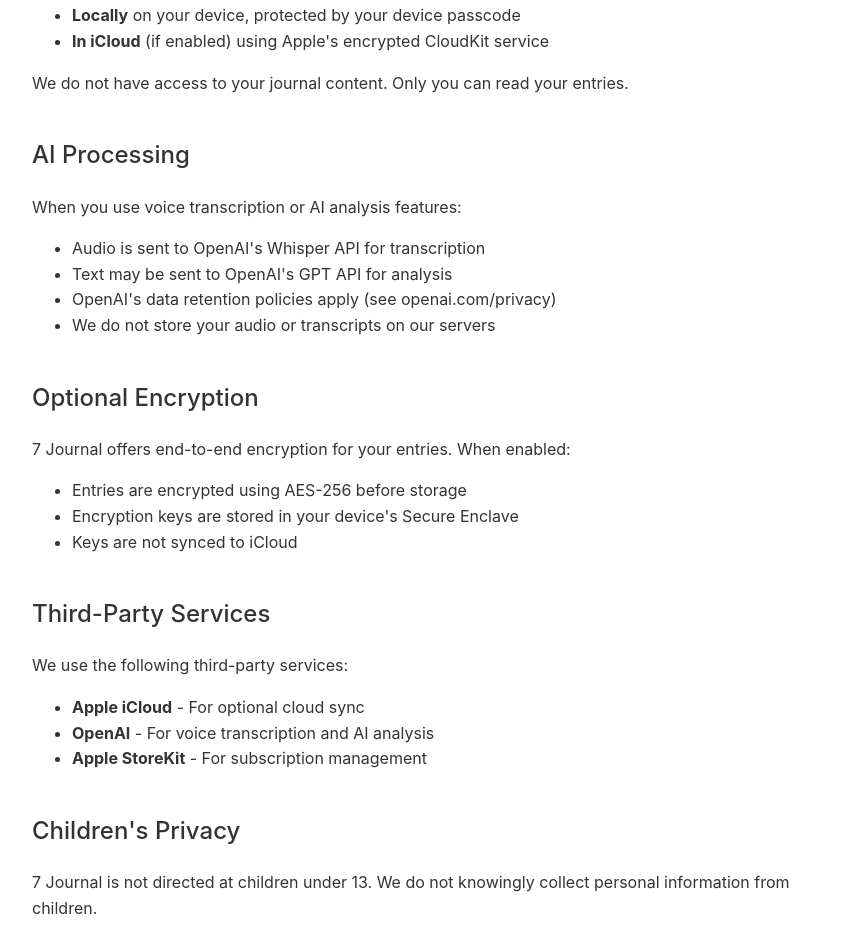
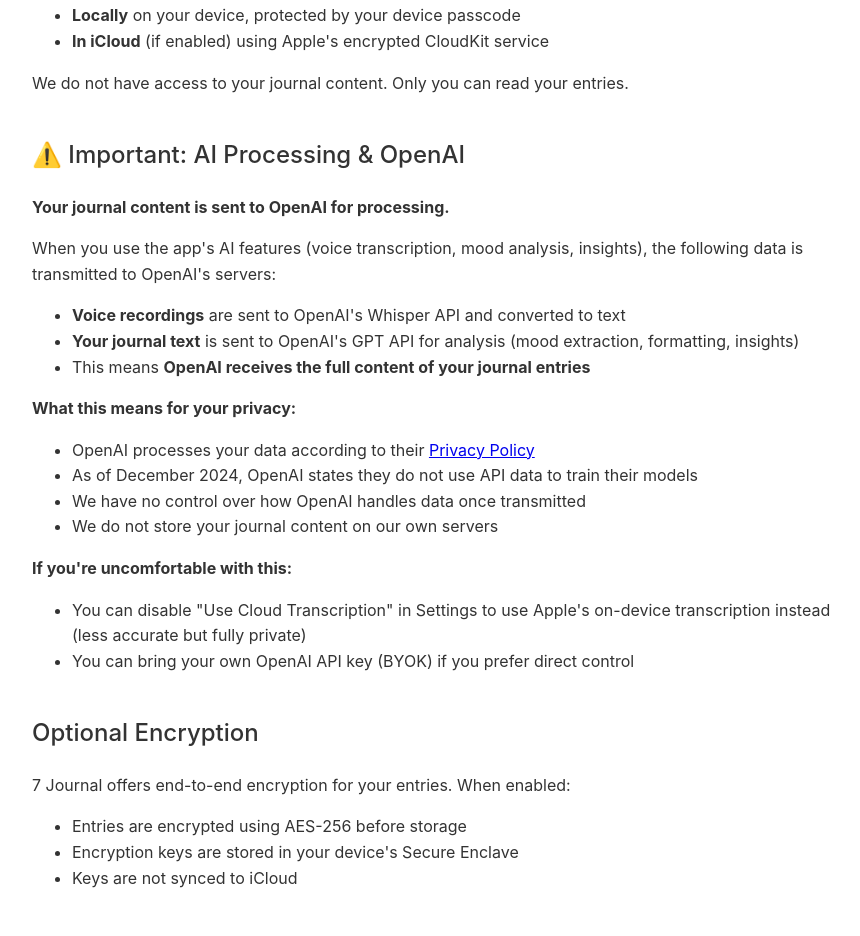
Before and after one commit to alexhendershott/7journal, a plain HTML site: page privacy-policy.html in a window 1280 px wide. Shown: the part 819-1755 px from the top of the page, without its empty margins (208-1068 px from the left). Drawn offline with Linux system fonts and the light colour scheme.

Commit message:
Make OpenAI data sharing more explicit in Privacy Policy

```diff
--- a/privacy-policy.html
+++ b/privacy-policy.html
@@ -1,5 +1,6 @@
 <!DOCTYPE html>
 <html lang="en">
+
 <head>
     <meta charset="UTF-8">
     <meta name="viewport" content="width=device-width, initial-scale=1.0">
@@ -13,18 +14,34 @@
             line-height: 1.6;
             color: #333;
         }
-        h1 { font-weight: 300; }
-        h2 { font-weight: 500; margin-top: 40px; }
-        p { margin: 16px 0; }
-        .updated { color: #666; font-size: 14px; }
+
+        h1 {
+            font-weight: 300;
+        }
+
+        h2 {
+            font-weight: 500;
+            margin-top: 40px;
+        }
+
+        p {
+            margin: 16px 0;
+        }
+
+        .updated {
+            color: #666;
+            font-size: 14px;
+        }
     </style>
 </head>
+
 <body>
     <h1>Privacy Policy</h1>
     <p class="updated">Last updated: December 2024</p>
 
     <h2>Overview</h2>
-    <p>7 Journal ("we", "our", or "the app") is designed with privacy as a core principle. Your journal entries are private and belong to you.</p>
+    <p>7 Journal ("we", "our", or "the app") is designed with privacy as a core principle. Your journal entries are
+        private and belong to you.</p>
 
     <h2>Data Collection</h2>
     <p><strong>What we collect:</strong></p>
@@ -50,13 +67,29 @@
     </ul>
     <p>We do not have access to your journal content. Only you can read your entries.</p>
 
-    <h2>AI Processing</h2>
-    <p>When you use voice transcription or AI analysis features:</p>
+    <h2>⚠️ Important: AI Processing & OpenAI</h2>
+    <p><strong>Your journal content is sent to OpenAI for processing.</strong></p>
+    <p>When you use the app's AI features (voice transcription, mood analysis, insights), the following data is
+        transmitted to OpenAI's servers:</p>
     <ul>
-        <li>Audio is sent to OpenAI's Whisper API for transcription</li>
-        <li>Text may be sent to OpenAI's GPT API for analysis</li>
-        <li>OpenAI's data retention policies apply (see openai.com/privacy)</li>
-        <li>We do not store your audio or transcripts on our servers</li>
+        <li><strong>Voice recordings</strong> are sent to OpenAI's Whisper API and converted to text</li>
+        <li><strong>Your journal text</strong> is sent to OpenAI's GPT API for analysis (mood extraction, formatting,
+            insights)</li>
+        <li>This means <strong>OpenAI receives the full content of your journal entries</strong></li>
+    </ul>
+    <p><strong>What this means for your privacy:</strong></p>
+    <ul>
+        <li>OpenAI processes your data according to their <a href="https://openai.com/privacy" target="_blank">Privacy
+                Policy</a></li>
+        <li>As of December 2024, OpenAI states they do not use API data to train their models</li>
+        <li>We have no control over how OpenAI handles data once transmitted</li>
+        <li>We do not store your journal content on our own servers</li>
+    </ul>
+    <p><strong>If you're uncomfortable with this:</strong></p>
+    <ul>
+        <li>You can disable "Use Cloud Transcription" in Settings to use Apple's on-device transcription instead (less
+            accurate but fully private)</li>
+        <li>You can bring your own OpenAI API key (BYOK) if you prefer direct control</li>
     </ul>
 
     <h2>Optional Encryption</h2>
@@ -76,10 +109,12 @@
     </ul>
 
     <h2>Children's Privacy</h2>
-    <p>7 Journal is not directed at children under 13. We do not knowingly collect personal information from children.</p>
+    <p>7 Journal is not directed at children under 13. We do not knowingly collect personal information from children.
+    </p>
 
     <h2>Changes to This Policy</h2>
-    <p>We may update this privacy policy from time to time. We will notify you of any changes by posting the new policy in the app.</p>
+    <p>We may update this privacy policy from time to time. We will notify you of any changes by posting the new policy
+        in the app.</p>
 
     <h2>Contact</h2>
     <p>If you have questions about this privacy policy, please contact us at:</p>
@@ -87,4 +122,5 @@
 
     <p style="margin-top: 60px; color: #999; font-size: 14px;">© 2024 7 Journal. All rights reserved.</p>
 </body>
+
 </html>
```
